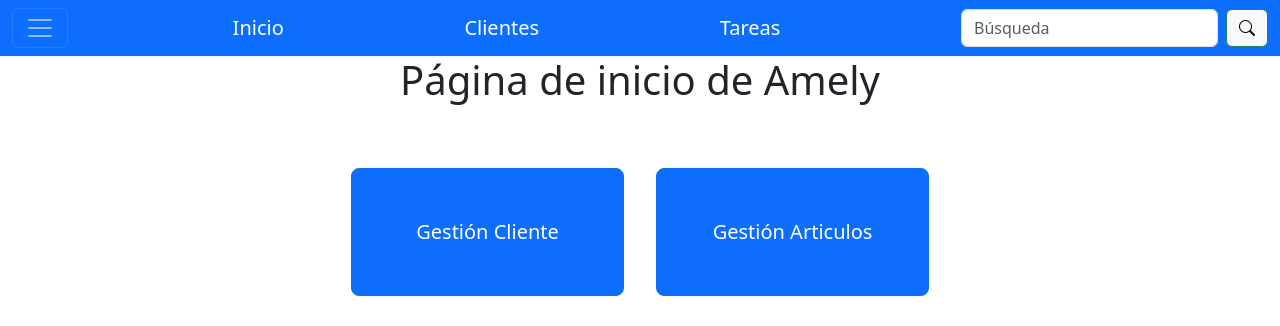
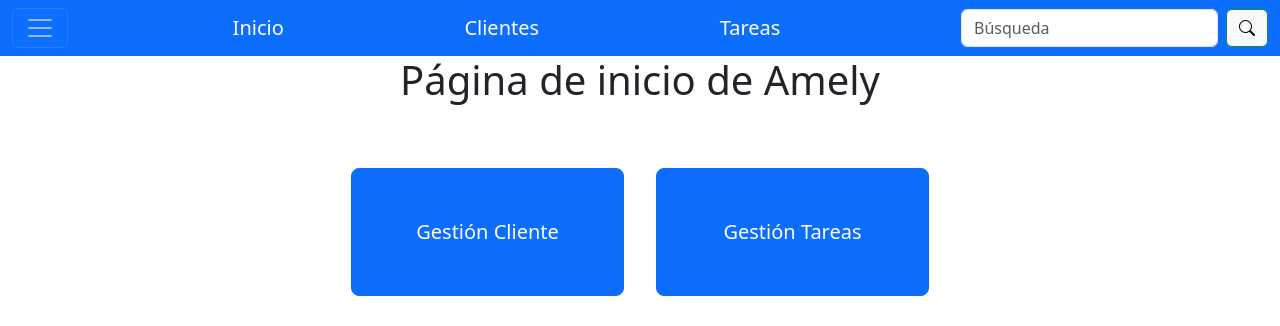
Before and after one commit to amelych/vue_amelycharris, a Vue app: page / in a window 1280 px wide. Shown: the top 326 px of the page. Built offline with nearby package versions, Linux system fonts and the light colour scheme.

Commit message:
botones redireccionan

```diff
--- a/src/components/PaginaInicio.vue
+++ b/src/components/PaginaInicio.vue
@@ -8,12 +8,15 @@
   <div class="container text-center mt-5">
     <div class="row mx-auto">
       <div class="col">
-        <button type="button" class="btn btn-primary btn-lg m-3 p-5 w-25">
+        <router-link to="/clientes" class="navbar-brand">
+          <button type="button" class="btn btn-primary btn-lg m-3 p-5 w-25">
           Gestión Cliente
+        </button></router-link>
+        <router-link to="/tareas" class="navbar-brand">
+          <button type="button" class="btn btn-primary btn-lg m-3 p-5 w-25">
+          Gestión Tareas
         </button>
-        <button type="button" class="btn btn-primary btn-lg m-3 p-5 w-25">
-          Gestión Articulos
-        </button>
+        </router-link>
       </div>
     </div>
     <div class="row mx-auto">
```
